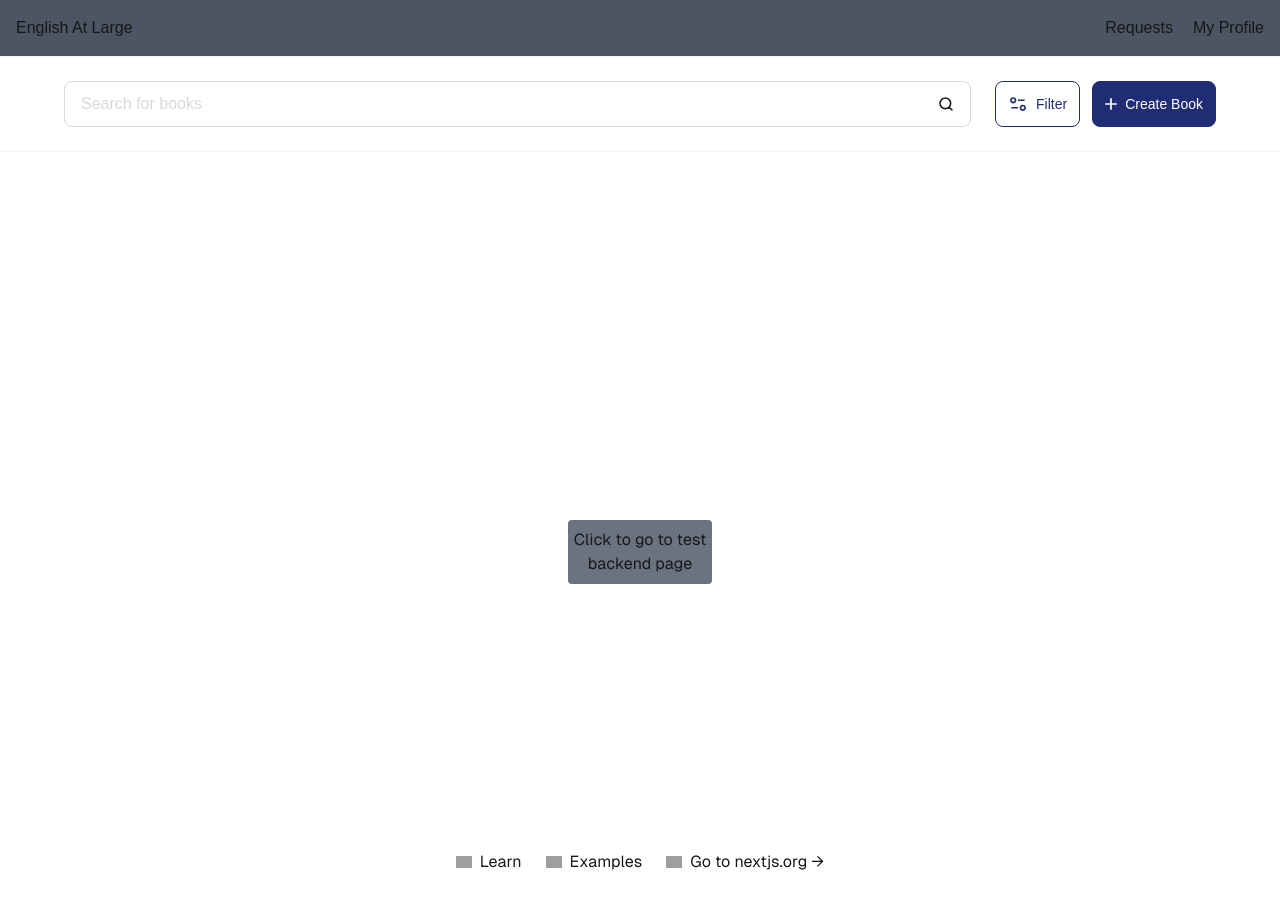
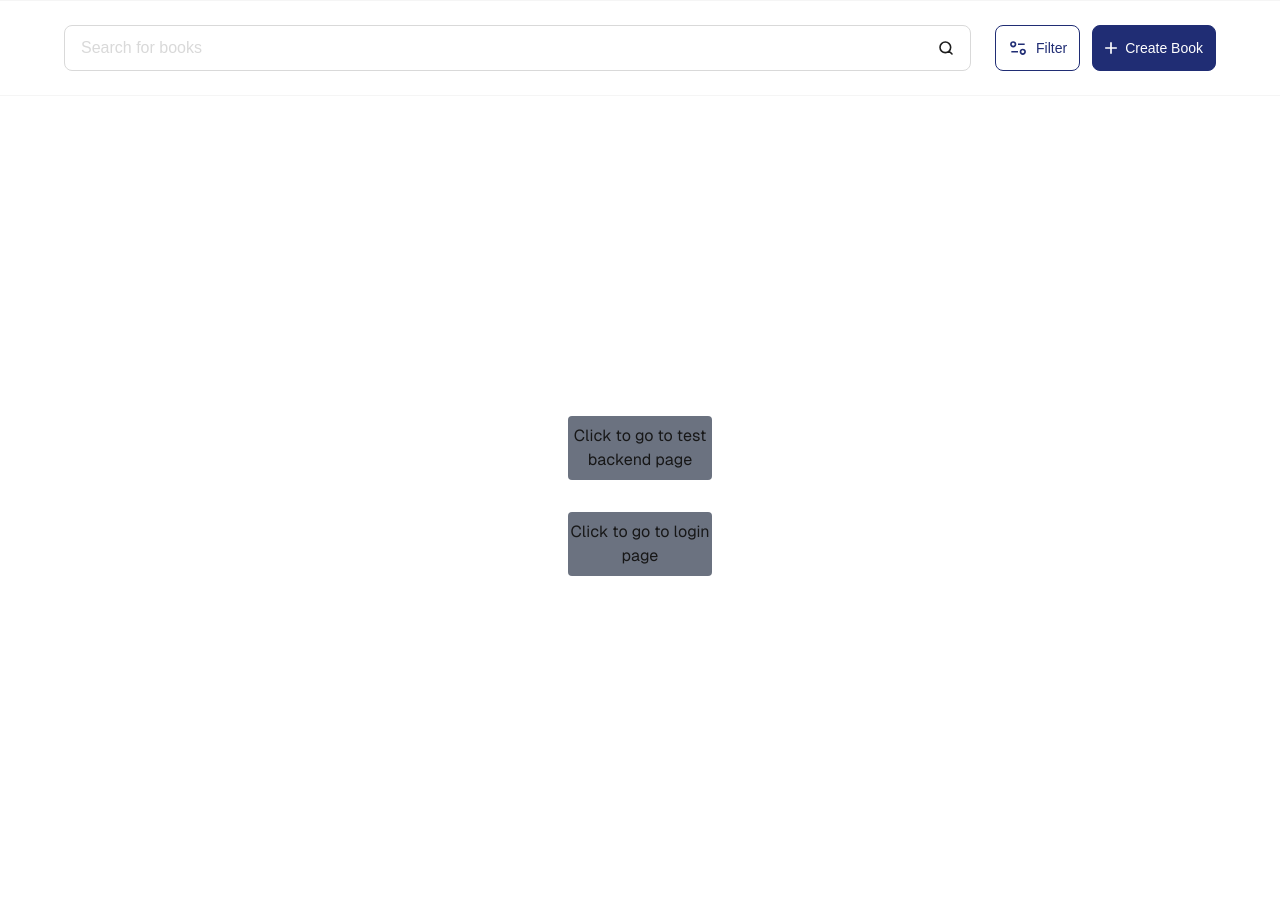
Before and after one commit to JumboCode/english-at-large, a Next.js app: page / in a window 1280 px wide. Shown: the top 908 px of the page. Built offline with nearby package versions, Linux system fonts and the light colour scheme; grey boxes are pictures that could not be loaded.

Commit message:
layout changes

```diff
--- /dev/null
+++ b/src/app/dashboard/layout.tsx
@@ -0,0 +1,16 @@
+import NavBar from "@/components/NavBar";
+
+export default function DashboardLayout({
+  children,
+}: Readonly<{
+  children: React.ReactNode;
+}>) {
+  return (
+    <html lang="en">
+      <body>
+        <NavBar />
+        {children}
+      </body>
+    </html>
+  );
+}
--- a/src/app/layout.tsx
+++ b/src/app/layout.tsx
@@ -1,7 +1,6 @@
 import type { Metadata } from "next";
 import localFont from "next/font/local";
 import "./globals.css";
-import NavBar from "@/components/NavBar";
 import { ClerkProvider } from "@clerk/nextjs";
 
 const geistSans = localFont({
@@ -31,7 +30,6 @@ export default function RootLayout({
         <body
           className={`${geistSans.variable} ${geistMono.variable} antialiased`}
         >
-          <NavBar />
           {children}
         </body>
       </html>
--- a/src/app/page.tsx
+++ b/src/app/page.tsx
@@ -16,60 +16,18 @@ export default function Home() {
         <main className="flex flex-col gap-8 row-start-2 items-center sm:items-start">
           <a
             className="flex items-center justify-center rounded h-16 w-36 bg-gray-500"
-            href="/backendTest"
+            href="dashboard/backendTest"
           >
             <p className="text-center">Click to go to test backend page</p>
           </a>
+          <a
+            className="flex items-center justify-center rounded h-16 w-36 bg-gray-500"
+            href="login"
+          >
+            <p className="text-center">Click to go to login page</p>
+          </a>
           {/* <AddNewBookForm /> */}
         </main>
-        {/* Footer from Next.js. Can get rid of this in the future, but there's some useful links to tutorials so*/}
-        <footer className="row-start-3 flex gap-6 flex-wrap items-center justify-center">
-          <a
-            className="flex items-center gap-2 hover:underline hover:underline-offset-4"
-            href="https://nextjs.org/learn?utm_source=create-next-app&utm_medium=appdir-template-tw&utm_campaign=create-next-app"
-            target="_blank"
-            rel="noopener noreferrer"
-          >
-            <Image
-              aria-hidden
-              src="https://nextjs.org/icons/file.svg"
-              alt="File icon"
-              width={16}
-              height={16}
-            />
-            Learn
-          </a>
-          <a
-            className="flex items-center gap-2 hover:underline hover:underline-offset-4"
-            href="https://vercel.com/templates?framework=next.js&utm_source=create-next-app&utm_medium=appdir-template-tw&utm_campaign=create-next-app"
-            target="_blank"
-            rel="noopener noreferrer"
-          >
-            <Image
-              aria-hidden
-              src="https://nextjs.org/icons/window.svg"
-              alt="Window icon"
-              width={16}
-              height={16}
-            />
-            Examples
-          </a>
-          <a
-            className="flex items-center gap-2 hover:underline hover:underline-offset-4"
-            href="https://nextjs.org?utm_source=create-next-app&utm_medium=appdir-template-tw&utm_campaign=create-next-app"
-            target="_blank"
-            rel="noopener noreferrer"
-          >
-            <Image
-              aria-hidden
-              src="https://nextjs.org/icons/globe.svg"
-              alt="Globe icon"
-              width={16}
-              height={16}
-            />
-            Go to nextjs.org →
-          </a>
-        </footer>
       </div>
     </div>
   );
--- a/src/components/NavBar.tsx
+++ b/src/components/NavBar.tsx
@@ -7,12 +7,13 @@ const NavBar = () => {
         <p>English At Large</p>
       </a>
       <div className="flex flex-row: gap-5">
-        <a href="/requests">
+        <a href="dashboard/requests">
           <p>Requests</p>
         </a>
-        <a href="/profile">
+        <a href="dashboard/profile">
           <p>My Profile</p>
         </a>
+        <a href="/">Logout</a>
       </div>
     </div>
   );
```
Also changed, not shown: src/app/dashboard/backendTest/page.tsx (renamed from src/app/backendTest/page.tsx), src/app/dashboard/profile/page.tsx (renamed from src/app/profile/page.tsx), src/app/dashboard/requests/page.tsx (renamed from src/app/requests/page.tsx).
